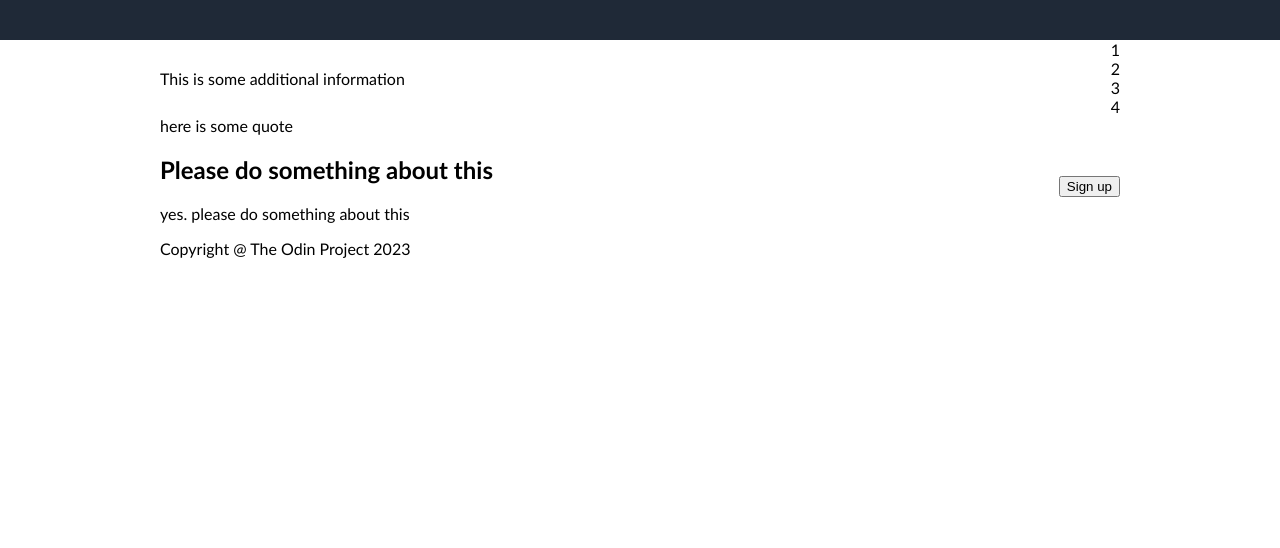
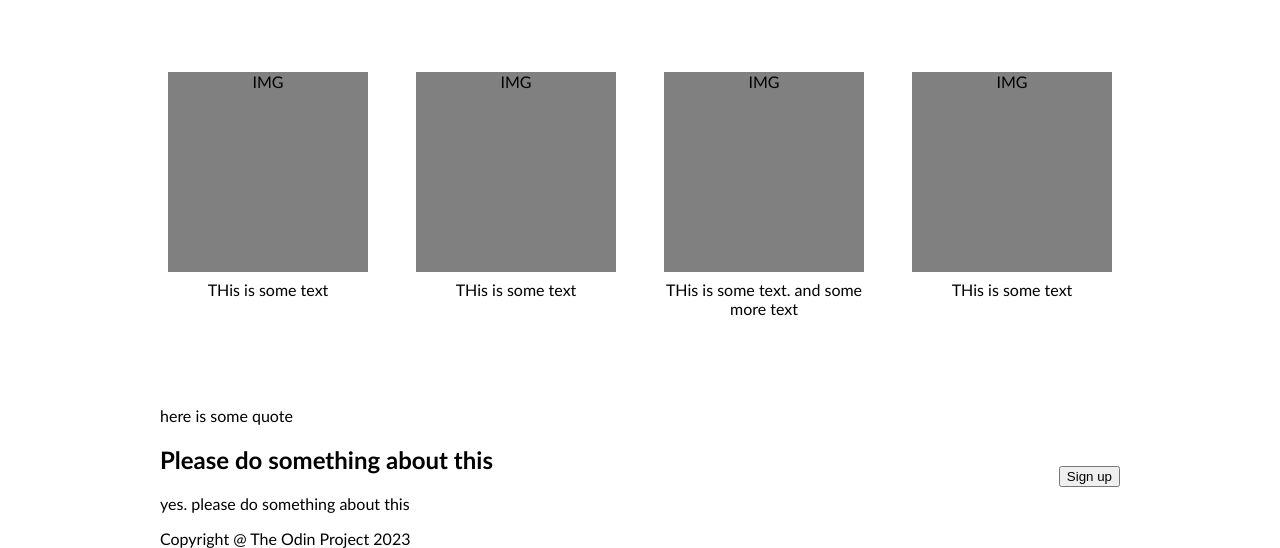
Before and after one commit to duole93/odin-landing-page, a plain HTML site: page index.html in a window 1280 px wide. Shown: the part 741-1289 px from the top of the page. Before the commit the page ends 999 px from the top, so only its background shows below. Drawn offline with Linux system fonts and the light colour scheme.

Commit message:
lay out information section
change display of the section to block for easy styling

These are the changes for better style and reading purposes.

1. add some styling for section title

2. add place holder for image and text in the card. horizontally lay out the cards and add space between them

3. add padding

```diff
--- a/css/style.css
+++ b/css/style.css
@@ -41,7 +41,7 @@ a {
 
 
 .hero{
-    padding: 15em 8px;
+    padding: 150px 8px;
     gap: 24px;
 
 }
@@ -68,16 +68,34 @@ a {
 
 
 .info{
-    /* text-align: center; */
+    display:block;
+    text-align: center;
+    padding: 80px 8px;
+}
+.info-title{
+    font-size:36px;
+    font-weight: 900;
+    margin-bottom: 80px;
 }
 .info-card-container{
-    /* display:flex;
-    justify-content: center;
-    align-items: center;
-    gap: 52px; */
+    display:flex;
+    flex:1;
+    justify-content: space-between;
 }
 .info-card{
-    /* max-width: 200px; */
+    display:flex;
+    flex-direction: column;
+    align-items: center;
+    justify-content: flex-start;
+    gap:8px;
+    padding: 8px;
+    width: 200px;
+}
+.info-card-img{
+    background: gray;
+    width: 200px;
+    height: 200px;
+    flex-grow: 0;
 }
 
 .quote{
--- a/index.html
+++ b/index.html
@@ -23,7 +23,8 @@
             <div class="welcome">
                 <div class="welcome-text"> Bring fantasy to your finger tips</div>
                 <p>
-                    Step into a world of pampering and indulge in the art of nail care. Whether you're looking for a classic manicure, a trendy nail design, or a relaxing pedicure, we've got you covered.
+                    Step into a world of pampering and indulge in the art of nail care. Whether you're looking for a
+                    classic manicure, a trendy nail design, or a relaxing pedicure, we've got you covered.
                 </p>
                 <div><button class="welcom-button">Book an Appointment</button></div>
 
@@ -36,10 +37,22 @@
     <div class="info container">
         <div class="info-title">This is some additional information</div>
         <div class="info-card-container">
-            <div class="info-card">1</div>
-            <div class="info-card">2</div>
-            <div class="info-card">3</div>
-            <div class="info-card">4</div>
+            <div class="info-card">
+                <div class="info-card-img">IMG</div>
+                <div class="info-car-text">THis is some text</div>
+            </div>
+            <div class="info-card">
+                <div class="info-card-img">IMG</div>
+                <div class="info-car-text">THis is some text</div>
+            </div>
+            <div class="info-card">
+                <div class="info-card-img">IMG</div>
+                <div class="info-car-text">THis is some text. and some more text</div>
+            </div>
+            <div class="info-card">
+                <div class="info-card-img">IMG</div>
+                <div class="info-car-text">THis is some text</div>
+            </div>
         </div>
     </div>
     <div class="quote">
```
